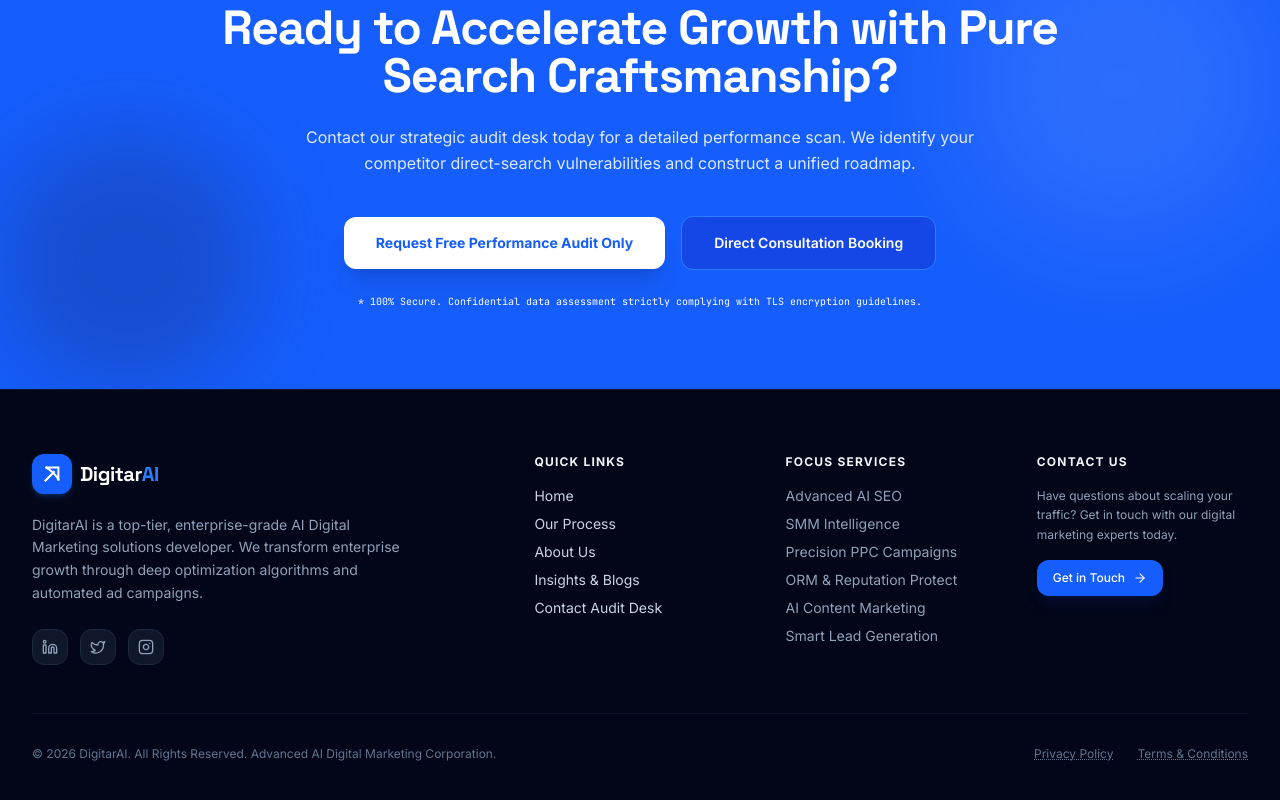
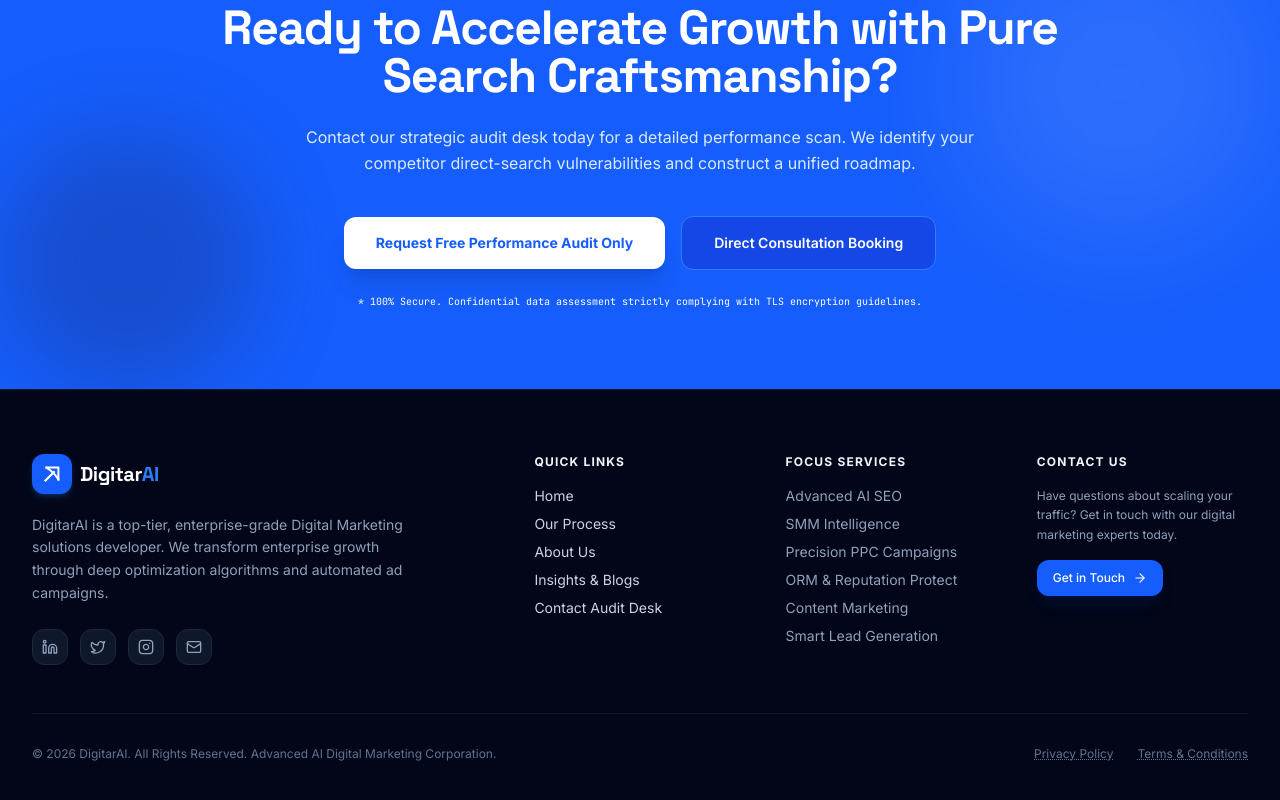
Before and after one commit to laxmankodadala1/digitarai, a React (Vite) app in the folder digitarai/: page / in a window 1280 px wide. Shown: the part 4449-5249 px from the top of the page. Built offline with nearby package versions, Linux system fonts and the light colour scheme.

Commit message:
Update Footer.tsx

```diff
--- a/digitarai/src/components/Footer.tsx
+++ b/digitarai/src/components/Footer.tsx
@@ -49,7 +49,7 @@ export default function Footer() {
               </span>
             </Link>
             <p className="text-sm text-slate-400 mb-6 leading-relaxed max-w-sm">
-              DigitarAI is a top-tier, enterprise-grade AI Digital Marketing solutions developer. We transform enterprise growth through deep optimization algorithms and automated ad campaigns.
+              DigitarAI is a top-tier, enterprise-grade Digital Marketing solutions developer. We transform enterprise growth through deep optimization algorithms and automated ad campaigns.
             </p>
             {/* Socials */}
             <div className="flex items-center gap-3">
@@ -80,6 +80,13 @@ export default function Footer() {
               >
                 <Instagram className="w-4 h-4" />
               </a>
+              <a
+  href="mailto:digitaraisolutions@gmail.com"
+  className="w-9 h-9 rounded-xl bg-slate-900 hover:bg-blue-500 hover:text-white flex items-center justify-center border border-slate-800 transition text-slate-400"
+  aria-label="Email Us"
+>
+  <Mail className="w-4 h-4" />
+</a>
             </div>
           </div>
 
@@ -103,7 +110,7 @@ export default function Footer() {
               <li><Link to="/services/smm" className="hover:text-blue-400 transition">SMM Intelligence</Link></li>
               <li><Link to="/services/ppc" className="hover:text-blue-400 transition">Precision PPC Campaigns</Link></li>
               <li><Link to="/services/orm" className="hover:text-blue-400 transition">ORM & Reputation Protect</Link></li>
-              <li><Link to="/services/content-marketing" className="hover:text-blue-400 transition">AI Content Marketing</Link></li>
+              <li><Link to="/services/content-marketing" className="hover:text-blue-400 transition">Content Marketing</Link></li>
               <li><Link to="/services/lead-generation" className="hover:text-blue-400 transition">Smart Lead Generation</Link></li>
             </ul>
           </div>
```
